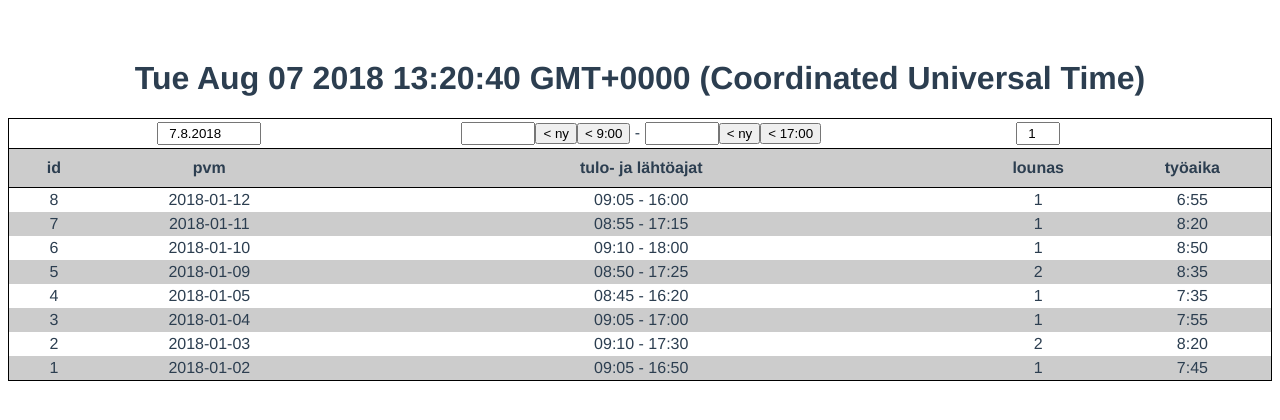
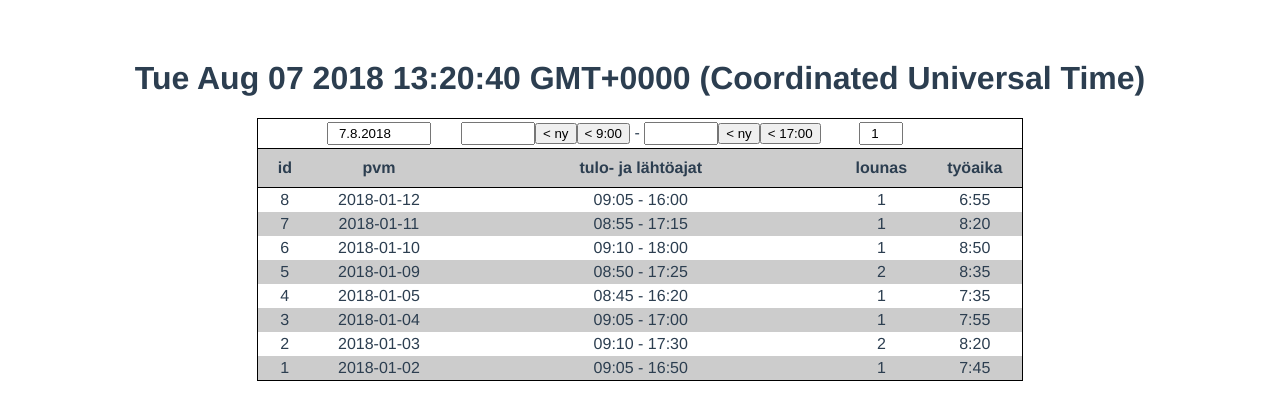
Before and after one commit to tzrissan/tuntikirjanpito, a Vue app: page / in a window 1280 px wide. Shown: the top 420 px of the page. Built offline with nearby package versions, Linux system fonts and the light colour scheme; no server answers.

Commit message:
taulukko vähän siistimmän kokoiseksi

```diff
--- a/src/components/Lomake.vue
+++ b/src/components/Lomake.vue
@@ -232,7 +232,7 @@
 
     table {
         border: 1px solid black;
-        width: 100%;
+        margin: 20px auto;
         border-collapse: collapse;
     }
 
```
